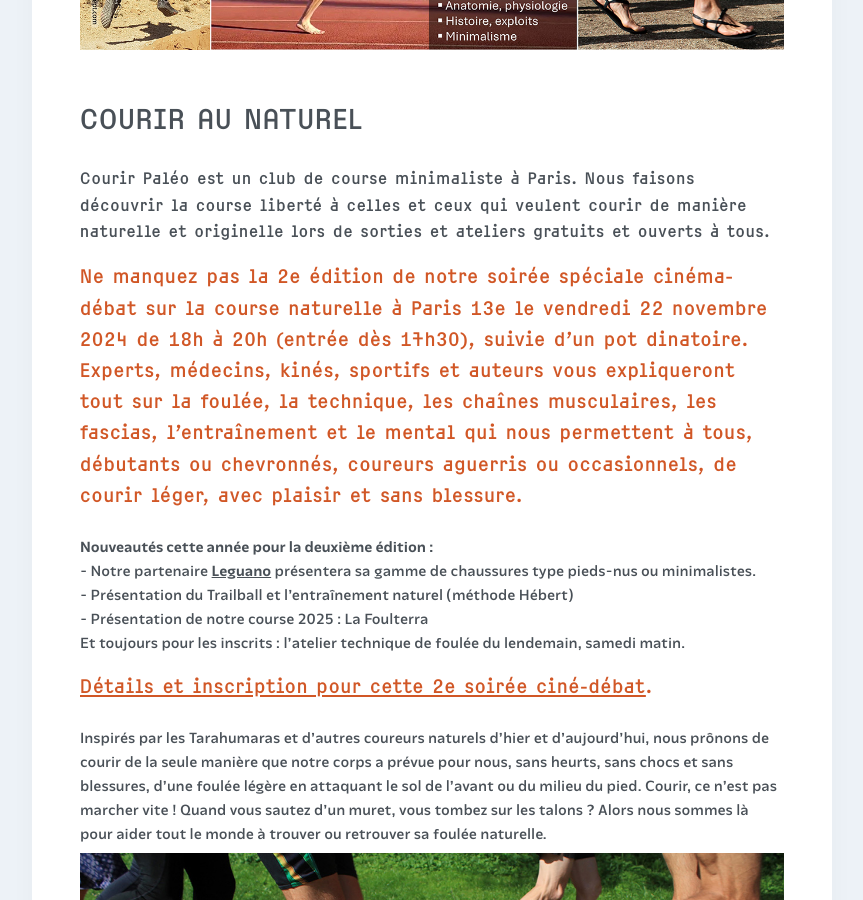
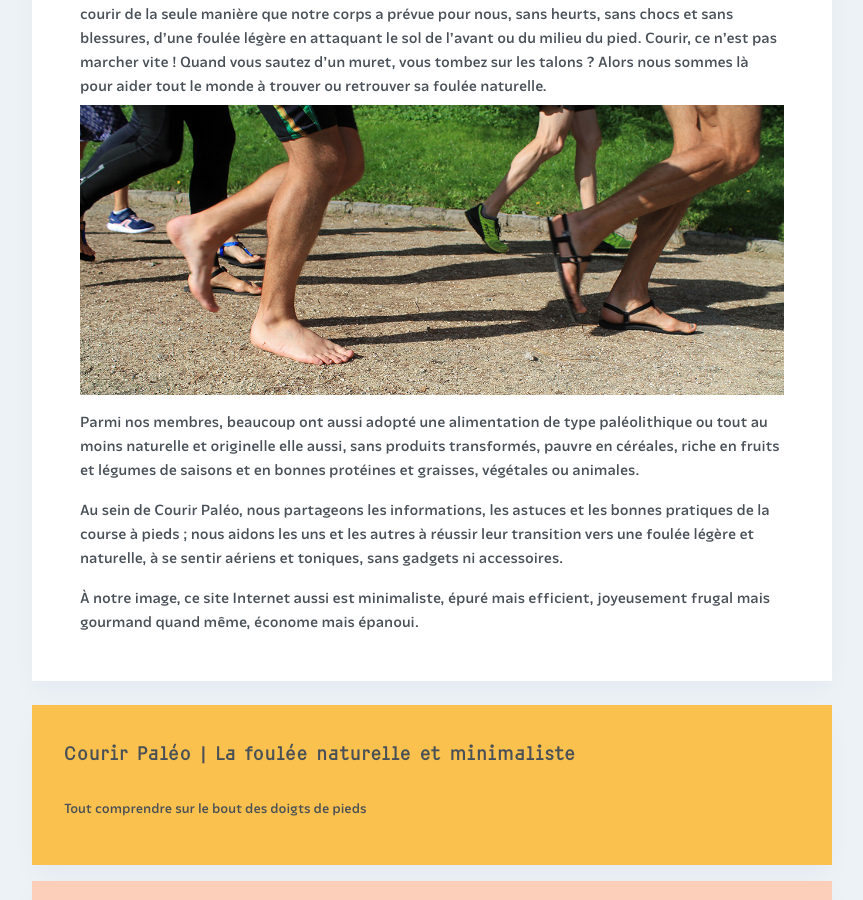
Before and after one commit to courirpaleo/courirpaleo.github.io, a Jekyll site: the page built from index.md, in a window 1280 px wide and 900 px high, scrolled down 343 px. Shown: the whole window, without its empty margins (208-1071 px from the left). Built offline with Jekyll 4.4.1, drawn with Linux system fonts in a browser that asks for light colours; some web fonts are replaced.

Commit message:
Update index.md

```diff
--- a/index.md
+++ b/index.md
@@ -2,16 +2,8 @@
 title: Courir Paléo, club de course minimaliste et naturelle, association à Paris
 description: Courir Paléo, association loi 1901 qui promeut la course naturelle et minimaliste ainsi que l'alimentation originelle de l'Homme non sédentaire. Nos sorties et ateliers à Paris sont gratuits et ouverts à tous.
 ---
-![Courir Paleo](/assets/images/Courir-Paleo-image-soiree-cine-debat-2024.jpg)
 # Courir au naturel
 #### Courir Paléo est un club de course minimaliste à Paris. Nous faisons découvrir la course liberté à celles et ceux qui veulent courir de manière naturelle et originelle lors de sorties et ateliers gratuits et ouverts à tous.
-### Ne manquez pas la 2e édition de notre soirée spéciale cinéma-débat sur la course naturelle à Paris 13e le vendredi 22 novembre 2024 de 18h à 20h (entrée dès 17h30), suivie d'un pot dinatoire. Experts, médecins, kinés, sportifs et auteurs vous expliqueront tout sur la foulée, la technique, les chaînes musculaires, les fascias, l'entraînement et le mental qui nous permettent à tous, débutants ou chevronnés, coureurs aguerris ou occasionnels, de courir léger, avec plaisir et sans blessure.
-<br><strong>Nouveautés cette année pour la deuxième édition&nbsp;:</strong>
-<br>- Notre partenaire <strong>[Leguano](https://www.leguano.fr)</strong> présentera sa gamme de chaussures type pieds-nus ou minimalistes.
-<br>- Présentation du Trailball et l'entraînement naturel (méthode Hébert)
-<br>- Présentation de notre course 2025 : La Foulterra
-<br>Et toujours pour les inscrits : l'atelier technique de foulée du lendemain, samedi matin.
-### [Détails et inscription pour cette 2e soirée ciné-débat](https://my.weezevent.com/2e-soiree-cinema-debat-courir-paleo).
 <br>Inspirés par les Tarahumaras et d’autres coureurs naturels d’hier et d'aujourd'hui, nous prônons de courir de la seule manière que notre corps a prévue pour nous, sans heurts, sans chocs et sans blessures, d’une foulée légère en attaquant le sol de l'avant ou du milieu du pied. Courir, ce n’est pas marcher vite&nbsp;! Quand vous sautez d’un muret, vous tombez sur les talons&nbsp;? Alors nous sommes là pour aider tout le monde à trouver ou retrouver sa foulée naturelle.
 <br>![Courir Paleo](/assets/images/CourirPaleo_course_Parc-Montsouris_foulees_1200px.jpg)
 <br>Parmi nos membres, beaucoup ont aussi adopté une alimentation de type paléolithique ou tout au moins naturelle et originelle elle aussi, sans produits transformés, pauvre en céréales, riche en fruits et légumes de saisons et en bonnes protéines et graisses, végétales ou animales.
```
